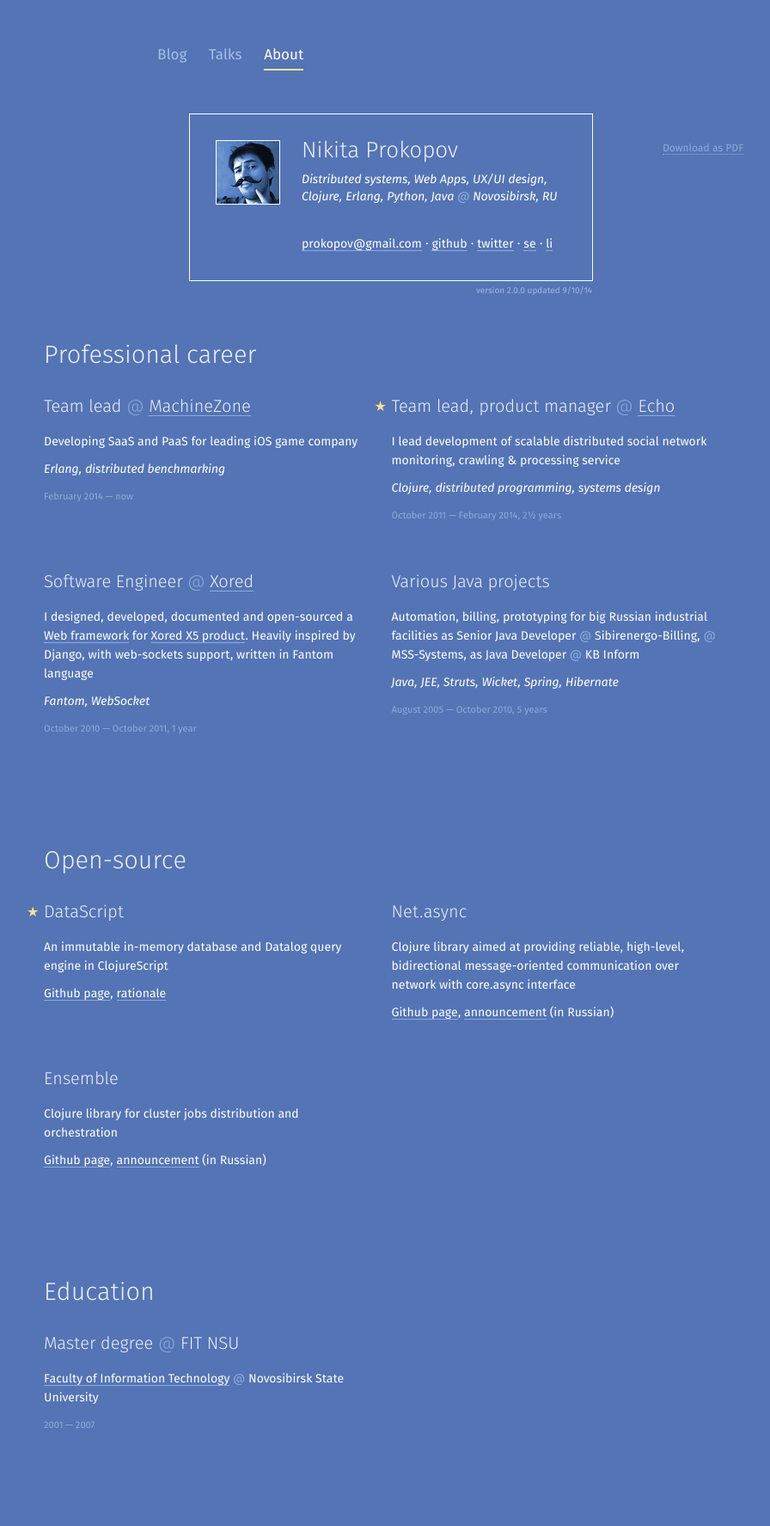
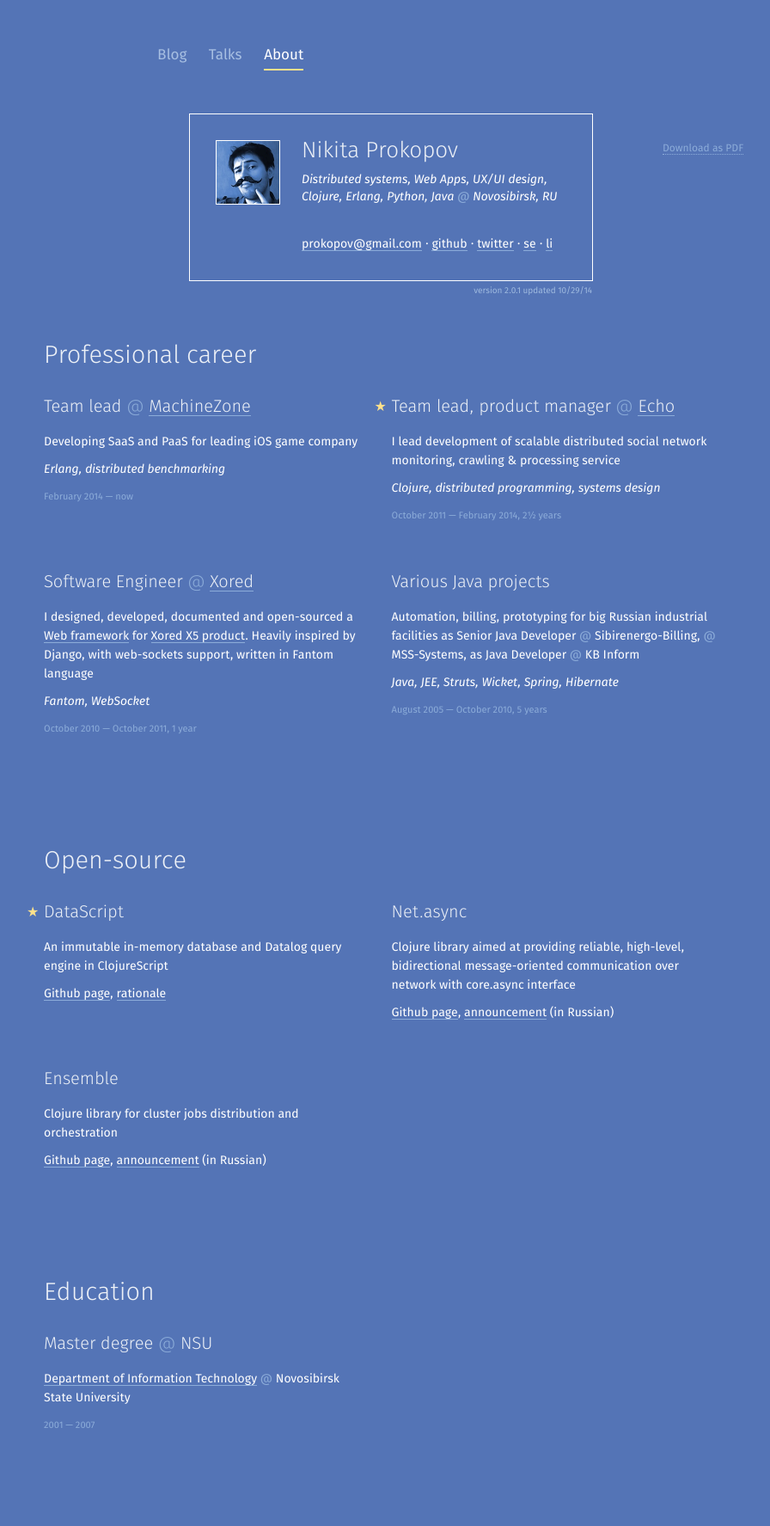
Before and after one commit to tonsky/tonsky.github.io, a Jekyll site: the page built from about/index.html, in a window 1280 px wide. Shown: the whole page at 86% size, without its empty margins (186-1082 px from the left). Built offline with Jekyll 4.4.1, drawn with Linux system fonts in a browser that asks for light colours.

Commit message:
fixed fit title

```diff
--- a/about/index.html
+++ b/about/index.html
@@ -40,7 +40,7 @@ class: page_wide
 
     </div>
     <div class=permalink><a href="http://tonsky.me/about/">http://tonsky.me/about/</a></div>
-    <div class=version>version 2.0.0 updated 9/10/14</div>
+    <div class=version>version 2.0.1 updated 10/29/14</div>
 </div>
 
 <h1>Professional career</h1>
@@ -105,7 +105,7 @@ class: page_wide
 <h1>Education</h1>
 
 <div class=event>
-    <h1>Master degree <span class=at>@</span>&nbsp;FIT NSU</h1>
-    <p><a href="http://fit.nsu.ru">Faculty of Information Technology</a> <span class=at>@</span> Novosibirsk State University
+    <h1>Master degree <span class=at>@</span>&nbsp;NSU</h1>
+    <p><a href="http://fit.nsu.ru">Department of Information Technology</a> <span class=at>@</span> Novosibirsk State University
     <p class=where>2001 — 2007
 </div>
```
Also changed, not shown: 1 other file.
